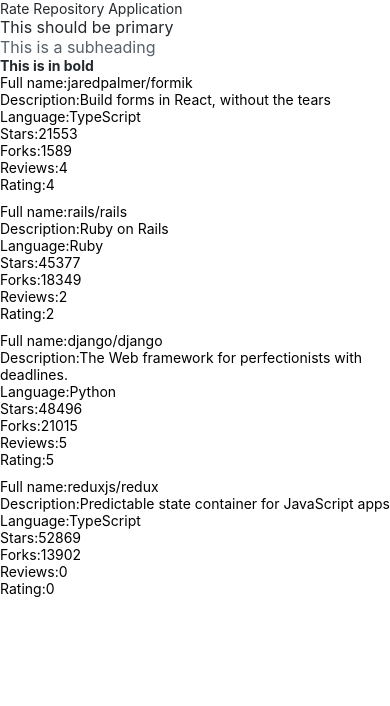
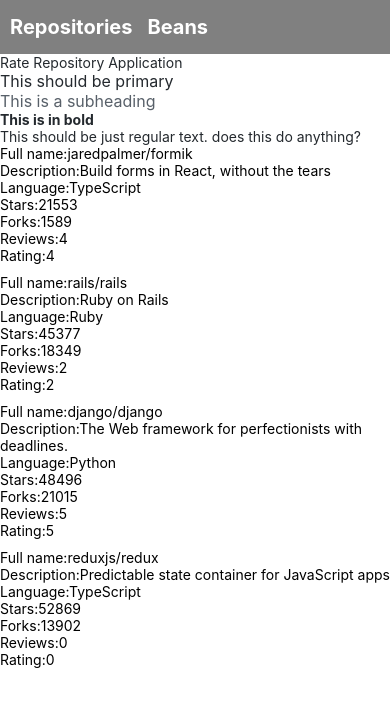
Before and after one commit to akskettu-hub/rate-repository-app, a React Native app: screen / in a window 390 px wide. Shown: the top 706 px of the page. Built offline with nearby package versions, Linux system fonts and the light colour scheme.

Commit message:
ex 10.4. Add app bar and app bar tab components. Add themes.

```diff
--- /dev/null
+++ b/src/components/AppBar.jsx
@@ -0,0 +1,26 @@
+import { View, StyleSheet } from 'react-native';
+import Constants from 'expo-constants';
+import AppBarTab from './AppBarTab';
+
+const styles = StyleSheet.create({
+  container: {
+    paddingTop: Constants.statusBarHeight + 15,
+    flexDirection: 'row',
+    display: 'flex',
+    paddingHorizontal: 10,
+    paddingBottom: 15,
+    backgroundColor: 'grey'
+  },
+});
+
+const AppBar = () => {
+  return (
+    <View style={styles.container}>
+      <AppBarTab>Repositories</AppBarTab>
+      <AppBarTab>Beans</AppBarTab>
+    </View>
+
+  )
+};
+
+export default AppBar;
--- /dev/null
+++ b/src/components/AppBarTab.jsx
@@ -0,0 +1,20 @@
+import { Pressable, StyleSheet } from "react-native"
+import Text from "./Text"
+
+const styles = StyleSheet.create({
+  container: {
+    marginRight: 15,
+  }
+})
+
+const AppBarTab = ({ children }) => {
+  return (
+    <Pressable style={styles.container} onPress={() => { console.log('pressed Pressable') }}>
+      <Text color={'white'} fontWeight={'bold'} fontSize={'heading'} >
+        {children}
+      </Text>
+    </Pressable>
+  )
+}
+
+export default AppBarTab
--- a/src/components/Main.jsx
+++ b/src/components/Main.jsx
@@ -2,10 +2,10 @@
 import { StyleSheet, View } from 'react-native';
 import RepositoryList from './RepositoryList';
 import Text from './Text';
+import AppBar from './AppBar';
 
 const styles = StyleSheet.create({
   container: {
-    marginTop: Constants.statusBarHeight,
     flexGrow: 1,
     flexShrink: 1,
   },
@@ -14,10 +14,12 @@
 const Main = () => {
   return (
     <View style={styles.container}>
+      <AppBar />
       <Text>Rate Repository Application</Text>
       <Text color={'textPrimary'} fontSize={'subheading'}>This should be primary</Text>
       <Text color={'textSecondary'} fontSize={'subheading'}>This is a subheading</Text>
       <Text fontWeight={'bold'}>This is in bold</Text>
+      <Text color={'textPrimary'} >This should be just regular text. does this do anything?</Text>
       <RepositoryList />
     </View>
   );
--- a/src/components/Text.jsx
+++ b/src/components/Text.jsx
@@ -15,8 +15,14 @@
   colorPrimary: {
     color: theme.colors.primary,
   },
+  colorWhite: {
+    color: theme.colors.white,
+  },
   fontSizeSubheading: {
     fontSize: theme.fontSizes.subheading,
+  },
+  fontSizeHeading: {
+    fontSize: theme.fontSizes.heading,
   },
   fontWeightBold: {
     fontWeight: theme.fontWeights.bold,
@@ -28,7 +34,9 @@
     styles.text,
     color === 'textSecondary' && styles.colorTextSecondary,
     color === 'primary' && styles.colorPrimary,
+    color === 'white' && styles.colorWhite,
     fontSize === 'subheading' && styles.fontSizeSubheading,
+    fontSize === 'heading' && styles.fontSizeHeading,
     fontWeight === 'bold' && styles.fontWeightBold,
     style,
   ];
--- a/src/theme.js
+++ b/src/theme.js
@@ -3,10 +3,12 @@
     textPrimary: '#24292e',
     textSecondary: '#586069',
     primary: '#0366d6',
+    white: '#ffffff'
   },
   fontSizes: {
     body: 14,
     subheading: 16,
+    heading: 20
   },
   fonts: {
     main: 'System',
```
